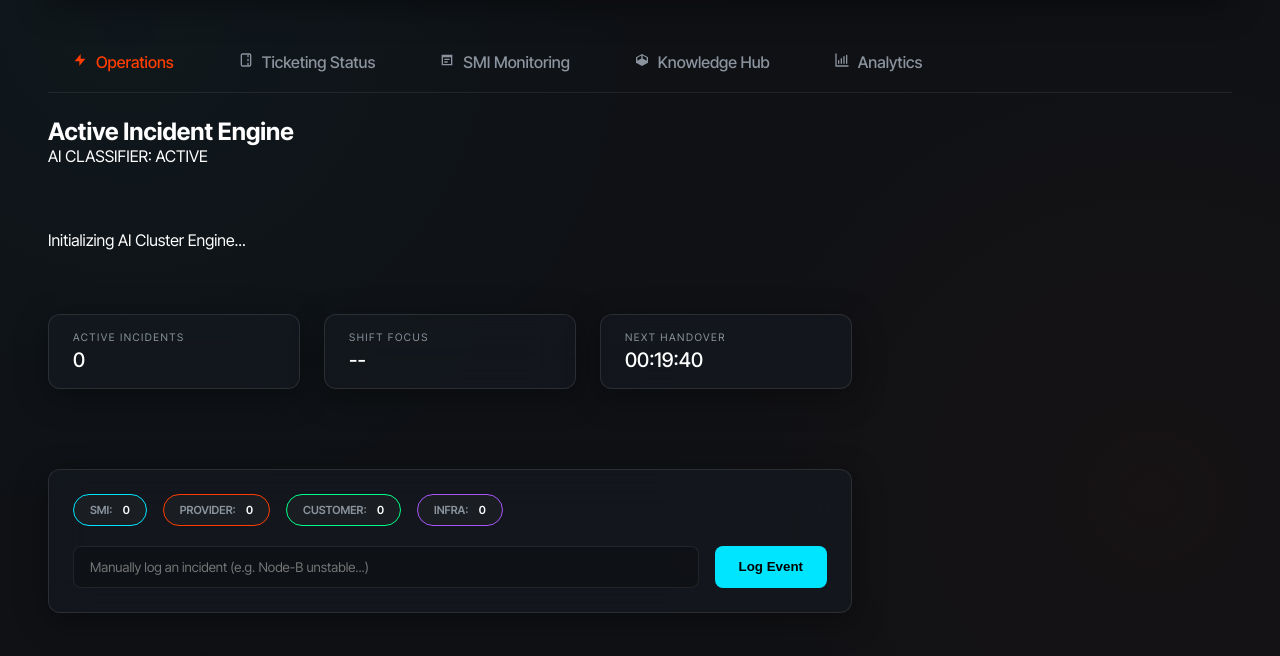
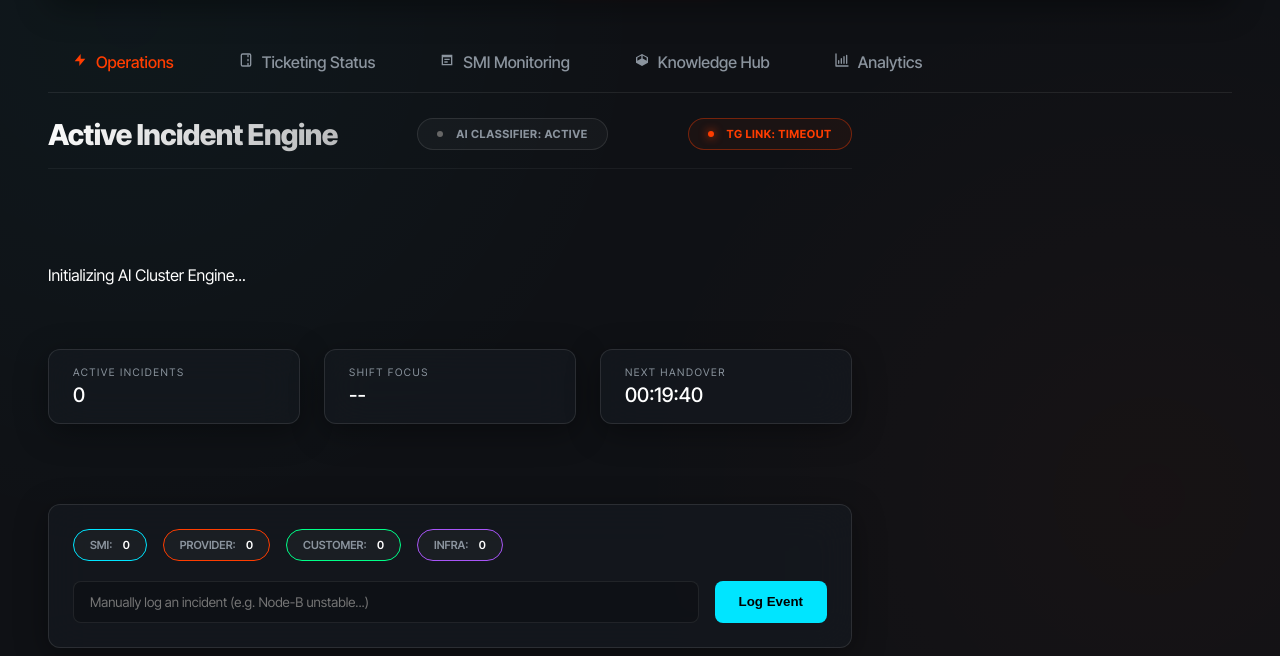
Before and after one commit to abox56/app-support-hub, a website: page index.html in a window 1280 px wide. Shown: the part 144-800 px from the top of the page. Drawn offline with Linux system fonts and the light colour scheme; no server answers; sample sign-in values are in the browser's storage.

Commit message:
Add real-time Telegram link status indicator to the UI

```diff
--- a/index.html
+++ b/index.html
@@ -136,6 +136,10 @@
                             <div class="ai-status-pill" id="ai-status-bar">
                                 <span class="pulse-dot"></span>
                                 AI CLASSIFIER: ACTIVE
+                            </div>
+                            <div class="ai-status-pill tg-status" id="tg-status-bar">
+                                <span class="pulse-dot"></span>
+                                TELEGRAM: CHECKING...
                             </div>
                         </div>
                     </section>
--- a/script.js
+++ b/script.js
@@ -135,9 +135,11 @@ document.addEventListener('DOMContentLoaded', () => {
     initRoster();
     loadSettings();
     checkAIStatus();
+    checkTGStatus();
 
     // Poll for new incidents every 30 seconds
     setInterval(initTimeline, 30000);
+    setInterval(checkTGStatus, 60000); // 1 min check for TG
 });
 
 async function checkAIStatus() {
@@ -151,9 +153,32 @@ async function checkAIStatus() {
                 CORE: ${data.engine}
             `;
             if (!data.active) statusPill.classList.add('warning');
+            else statusPill.classList.remove('warning');
+        }
+    } catch (e) { console.error("AI Status check failed:", e); }
+}
+
+async function checkTGStatus() {
+    try {
+        const response = await apiFetch('/api/tg-diagnostics');
+        const data = await response.json();
+        const statusPill = document.getElementById('tg-status-bar');
+        if (statusPill) {
+            const isAlive = data.connected;
+            statusPill.innerHTML = `
+                <span class="pulse-dot ${isAlive ? 'online' : 'offline'}"></span>
+                TG LINK: ${isAlive ? 'ALIVE' : 'EXPIRED / OFFLINE'}
+            `;
+            if (!isAlive) statusPill.classList.add('warning');
+            else statusPill.classList.remove('warning');
         }
     } catch (e) {
-        console.error("Status check failed:", e);
+        console.error("TG Status check failed:", e);
+        const statusPill = document.getElementById('tg-status-bar');
+        if (statusPill) {
+            statusPill.innerHTML = `<span class="pulse-dot offline"></span> TG LINK: TIMEOUT`;
+            statusPill.classList.add('warning');
+        }
     }
 }
 
--- a/styles.css
+++ b/styles.css
@@ -2043,3 +2043,80 @@ body {
     font-weight: 600;
     color: var(--brand-red);
 }
+
+/* --- Command Center Header & Status Pills --- */
+.command-center-header {
+    margin-bottom: 2rem;
+    padding-bottom: 1rem;
+    border-bottom: 1px solid rgba(255, 255, 255, 0.05);
+}
+
+.command-title-row {
+    display: flex;
+    justify-content: space-between;
+    align-items: center;
+    flex-wrap: wrap;
+    gap: 1rem;
+}
+
+.core-engine-title {
+    font-family: 'Inter Tight', sans-serif;
+    font-size: 1.8rem;
+    font-weight: 800;
+    letter-spacing: -0.02em;
+    background: linear-gradient(135deg, #fff 0%, rgba(255,255,255,0.7) 100%);
+    -webkit-background-clip: text;
+    background-clip: text;
+    -webkit-text-fill-color: transparent;
+    margin: 0;
+}
+
+.ai-status-pill {
+    display: flex;
+    align-items: center;
+    gap: 0.8rem;
+    padding: 0.5rem 1.2rem;
+    background: rgba(255, 255, 255, 0.03);
+    border: 1px solid rgba(255, 255, 255, 0.1);
+    border-radius: 50px;
+    font-size: 0.7rem;
+    font-weight: 700;
+    letter-spacing: 0.05em;
+    color: var(--text-secondary);
+    transition: all 0.3s ease;
+}
+
+.ai-status-pill.tg-status {
+    border-color: rgba(0, 229, 255, 0.2);
+}
+
+.ai-status-pill.warning {
+    border-color: rgba(255, 61, 0, 0.4);
+    background: rgba(255, 61, 0, 0.05);
+    color: var(--brand-red);
+}
+
+.pulse-dot {
+    width: 6px;
+    height: 6px;
+    border-radius: 50%;
+    position: relative;
+    background: #666;
+}
+
+.pulse-dot.online {
+    background: #00FF94;
+    box-shadow: 0 0 10px #00FF94;
+    animation: simplePulse 2s infinite;
+}
+
+.pulse-dot.offline {
+    background: var(--brand-red);
+    box-shadow: 0 0 10px var(--brand-red);
+}
+
+@keyframes simplePulse {
+    0% { opacity: 1; transform: scale(1); }
+    50% { opacity: 0.5; transform: scale(1.2); }
+    100% { opacity: 1; transform: scale(1); }
+}
```
